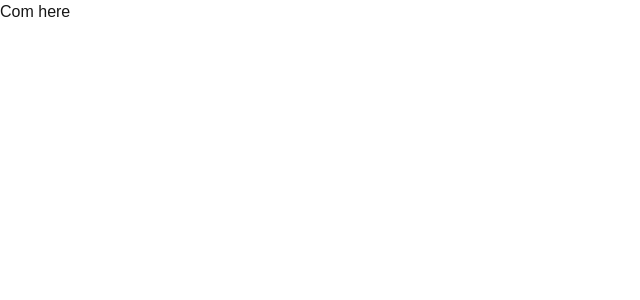
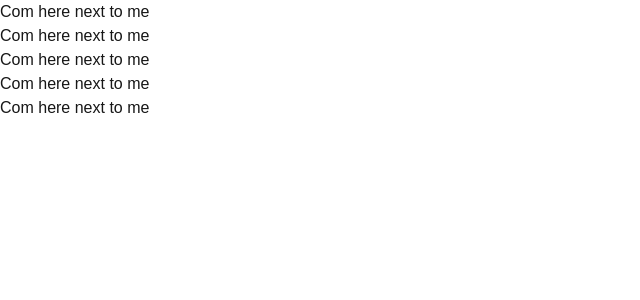
Before and after one commit to thanhtung5598/mono-stack, a Next.js app in the folder apps/web/: page / in a window 1280 px wide. Shown: the top 300 px of the page, without its empty margins (0-640 px from the left). Built offline with nearby package versions, Linux system fonts and the light colour scheme.

Commit message:
pending go

```diff
--- a/apps/web/src/app/page.tsx
+++ b/apps/web/src/app/page.tsx
@@ -2,7 +2,11 @@ export default function Home() {
   return (
     <div className="grid grid-rows-[20px_1fr_20px] items-center justify-items-center min-h-screen p-8 pb-20 gap-16 sm:p-20 font-[family-name:var(--font-geist-sans)]">
       <main className="flex flex-col gap-8 row-start-2 items-center sm:items-start">
-        <div className="text-center">Com here</div>
+        <div className="text-center">Com here next to me</div>
+        <div className="text-center">Com here next to me</div>
+        <div className="text-center">Com here next to me</div>
+        <div className="text-center">Com here next to me</div>
+        <div className="text-center">Com here next to me</div>
       </main>
     </div>
   );
```
